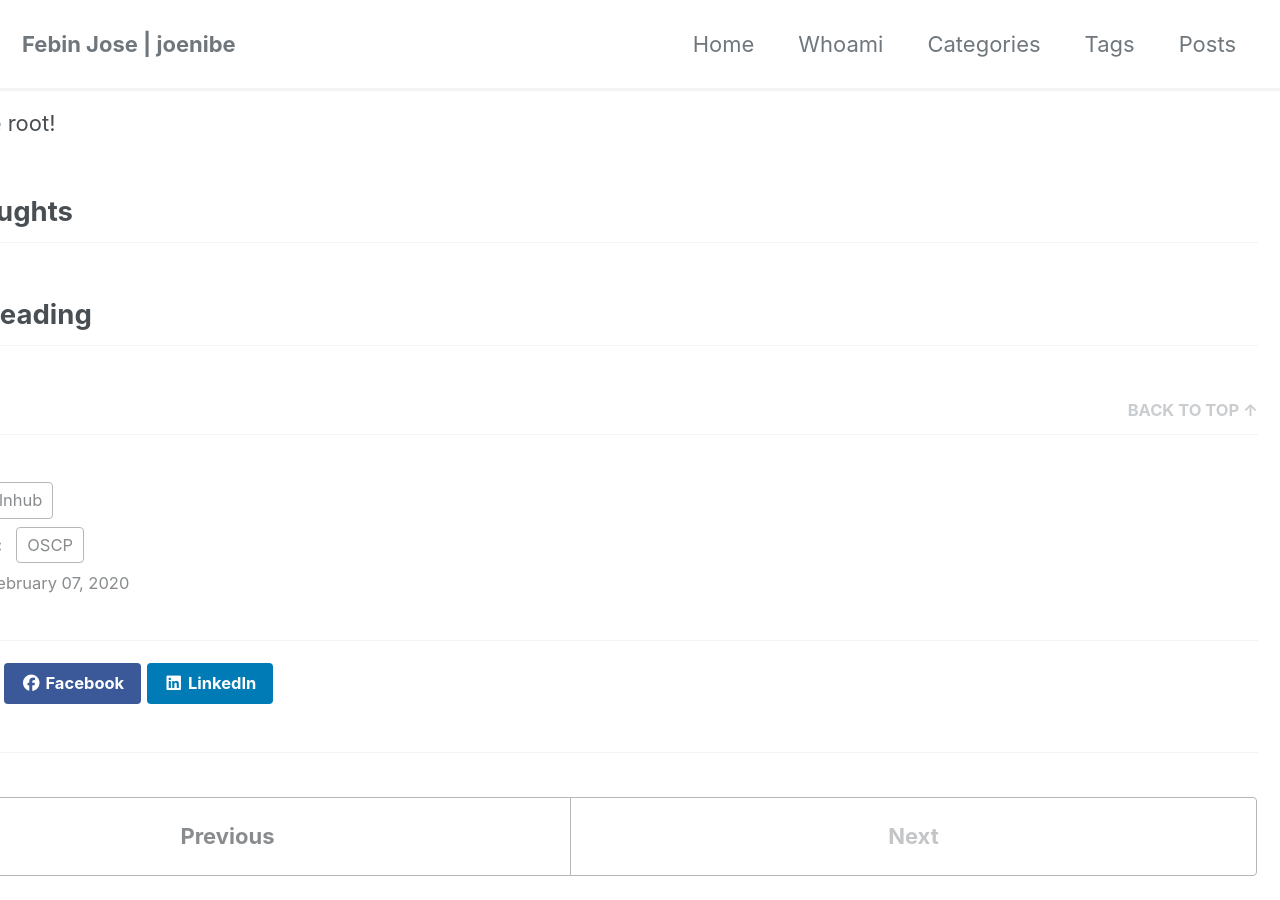
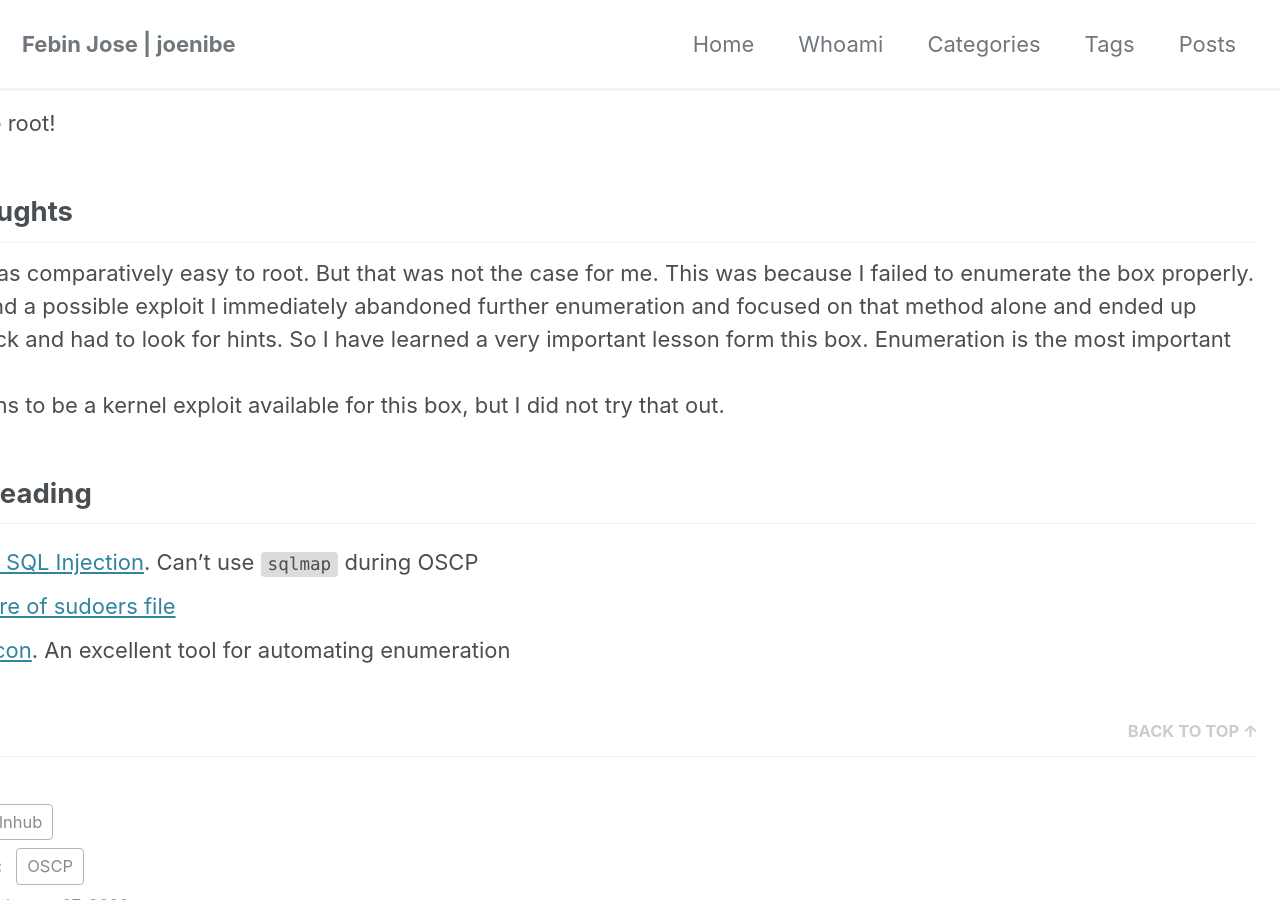
Before and after one commit to JoeNibe/JoeNibe.github.io, a Jekyll site: the page built from _posts/vulnhub/2020-02-07-kioptrix #3.md, in a window 1280 px wide and 900 px high, scrolled down 7324 px. Built offline with Jekyll 4.4.1, drawn with Linux system fonts in a browser that asks for light colours; cached includes are drawn as plain includes; nearby versions of some CDN libraries; some of the changed text lies outside the part shown.

Commit message:
Update 2020-02-07-kioptrix #3.md

```diff
--- a/_posts/vulnhub/2020-02-07-kioptrix #3.md
+++ b/_posts/vulnhub/2020-02-07-kioptrix #3.md
@@ -173,5 +173,10 @@ So lets open `sudoers` file and add `/bin/sh` to it.
 And we are root!
 
 ## Afterthoughts
-
+This box was comparatively easy to root. But that was not the case for me. This was because I failed to enumerate the box properly. Once I found a possible exploit
+I immediately abandoned further enumeration and focused on that method alone and ended up getting stuck and had to look for hints. So I have learned a very important lesson form this box. Enumeration is the most important step.
+There seems to be a kernel exploit available for this box, but I did not try that out.
 ## Further reading
+1. [Manual SQL Injection](www.hackingarticles.in/manual-sql-injection-exploitation-step-step/). Can't use `sqlmap` during OSCP
+2. [Structure of sudoers file](https://www.garron.me/en/linux/visudo-command-sudoers-file-sudo-default-editor.html)
+3. [Autorecon](https://github.com/Tib3rius/AutoRecon). An excellent tool for automating enumeration
```
